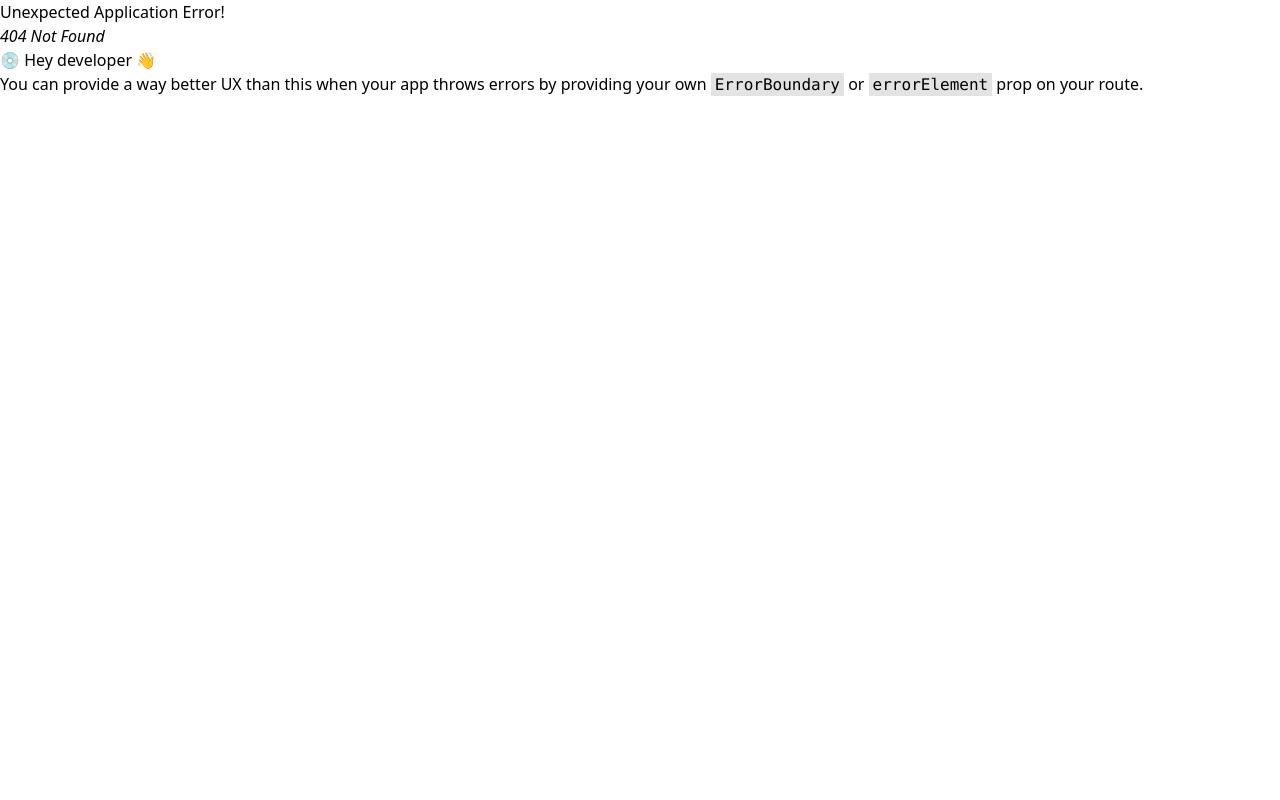
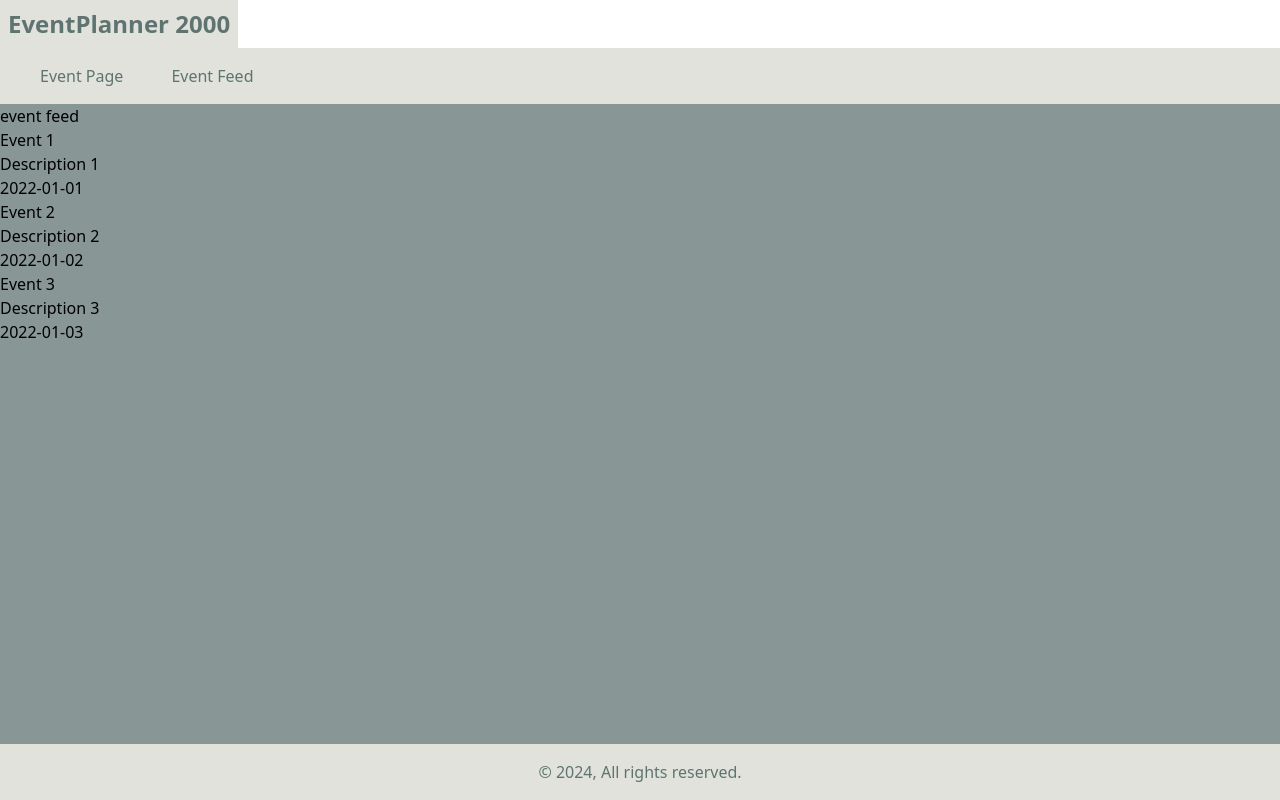
Before and after one commit to RobinNygren/event-planning-frontend, a React (Vite) app: page /event-feed in a window 1280 px wide. Before the commit this address had no page. Built offline with nearby package versions, Linux system fonts and the light colour scheme.

Commit message:
Added dynamic routing for event pages

```diff
--- a/src/Layout/Navbar.tsx
+++ b/src/Layout/Navbar.tsx
@@ -15,6 +15,12 @@ const Navbar = () => {
           >
             Event Page
           </NavLink>
+          <NavLink
+            to="/event-feed"
+            className="px-4 py-2 rounded hover:bg-eventPlanner-colors-accent text-eventPlanner-colors-detail"
+          >
+            Event Feed
+          </NavLink>
         </div>
       </div>
     </nav>
--- a/src/components/eventCard.tsx
+++ b/src/components/eventCard.tsx
@@ -0,0 +1,24 @@
+type Event = {
+  title: string;
+  description: string;
+  date: string;
+  img?: string;
+  tailwind: string;
+};
+
+export const EventCard = ({
+  title,
+  description,
+  date,
+  img,
+  tailwind,
+}: Event) => {
+  return (
+    <div className={tailwind}>
+      <h2>{title}</h2>
+      <img src={img} alt="" />
+      <p>{description}</p>
+      <p>{date}</p>
+    </div>
+  );
+};
--- a/src/main.tsx
+++ b/src/main.tsx
@@ -1,19 +1,30 @@
 import { StrictMode } from "react";
 import { createRoot } from "react-dom/client";
-import { createBrowserRouter, RouterProvider } from "react-router-dom";
+import {
+  createBrowserRouter,
+  RouterProvider,
+  useParams,
+} from "react-router-dom";
 import { FrontPage } from "./routes/FrontPage";
 import { EventPage } from "./routes/EventPage";
+import { EventFeedPage } from "./routes/EventFeedPage";
 import "./index.css";
 
 const router = createBrowserRouter([
   {
     path: "/",
     element: <FrontPage />,
+    errorElement: <div>404 not found</div>,
     children: [
       {
-        path: "event-page", //dynamisk länk baserat på eventnamn? useParams?
+        path: "event-feed",
+        element: <EventFeedPage />,
+      },
+      {
+        path: "event/:eventTitle", //dynamisk länk baserat på eventnamn/id? useParams?
         element: <EventPage />,
       },
+      {},
     ],
   },
 ]);
--- /dev/null
+++ b/src/routes/EventFeedPage.tsx
@@ -0,0 +1,28 @@
+import { NavLink, useParams } from "react-router-dom";
+import { EventCard } from "../components/EventCard";
+
+export const EventFeedPage = () => {
+  const events: any = [
+    { title: "Event 1", description: "Description 1", date: "2022-01-01" },
+    { title: "Event 2", description: "Description 2", date: "2022-01-02" },
+    { title: "Event 3", description: "Description 3", date: "2022-01-03" },
+  ];
+
+  return (
+    <>
+      <p>event feed</p>
+      <div>
+        {events.map((e: any) => (
+          <NavLink to={`/event/${encodeURIComponent(e.title.toLowerCase())}`}>
+            <EventCard
+              title={e.title}
+              description={e.description}
+              date={e.date}
+              tailwind=""
+            />
+          </NavLink>
+        ))}
+      </div>
+    </>
+  );
+};
--- a/src/routes/EventPage.tsx
+++ b/src/routes/EventPage.tsx
@@ -1,3 +1,3 @@
 export const EventPage = () => {
-  return <div>Event Page</div>;
+  return <div className="eventpage">Event Page</div>;
 };
```
